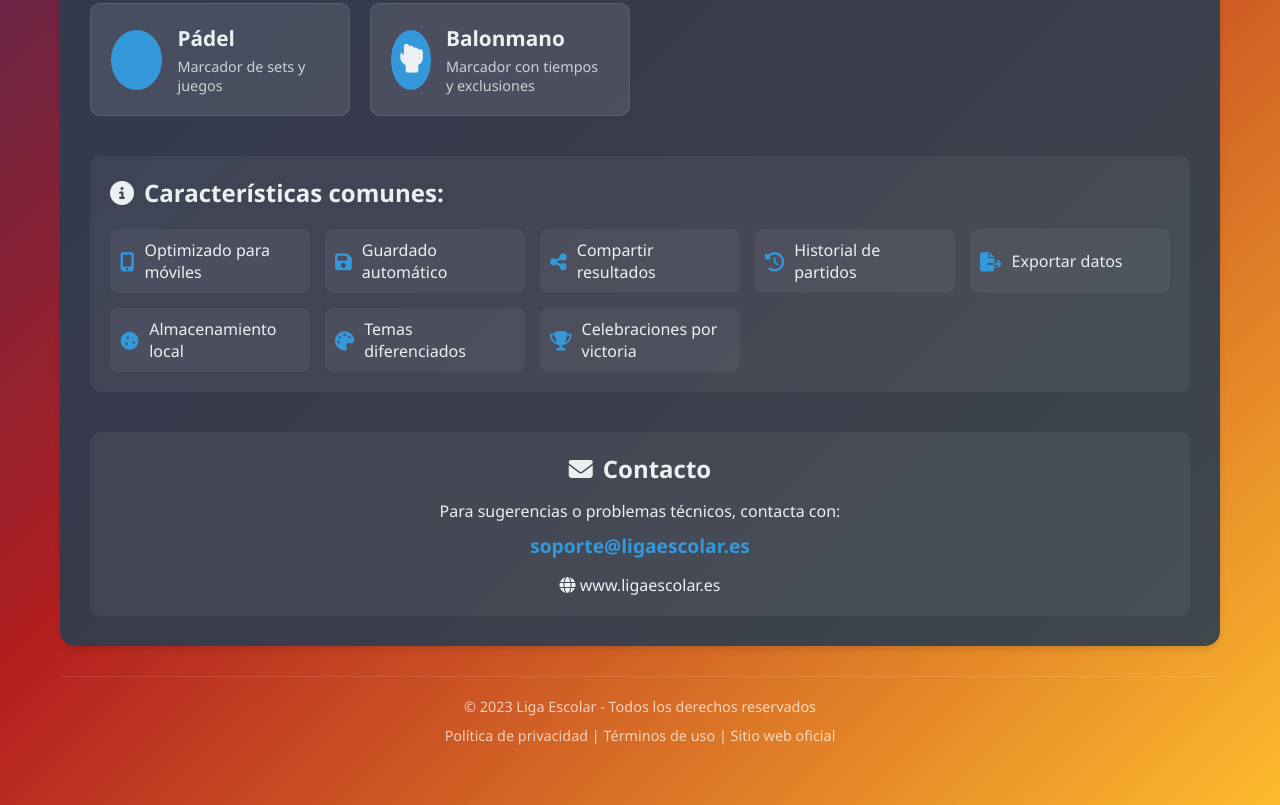
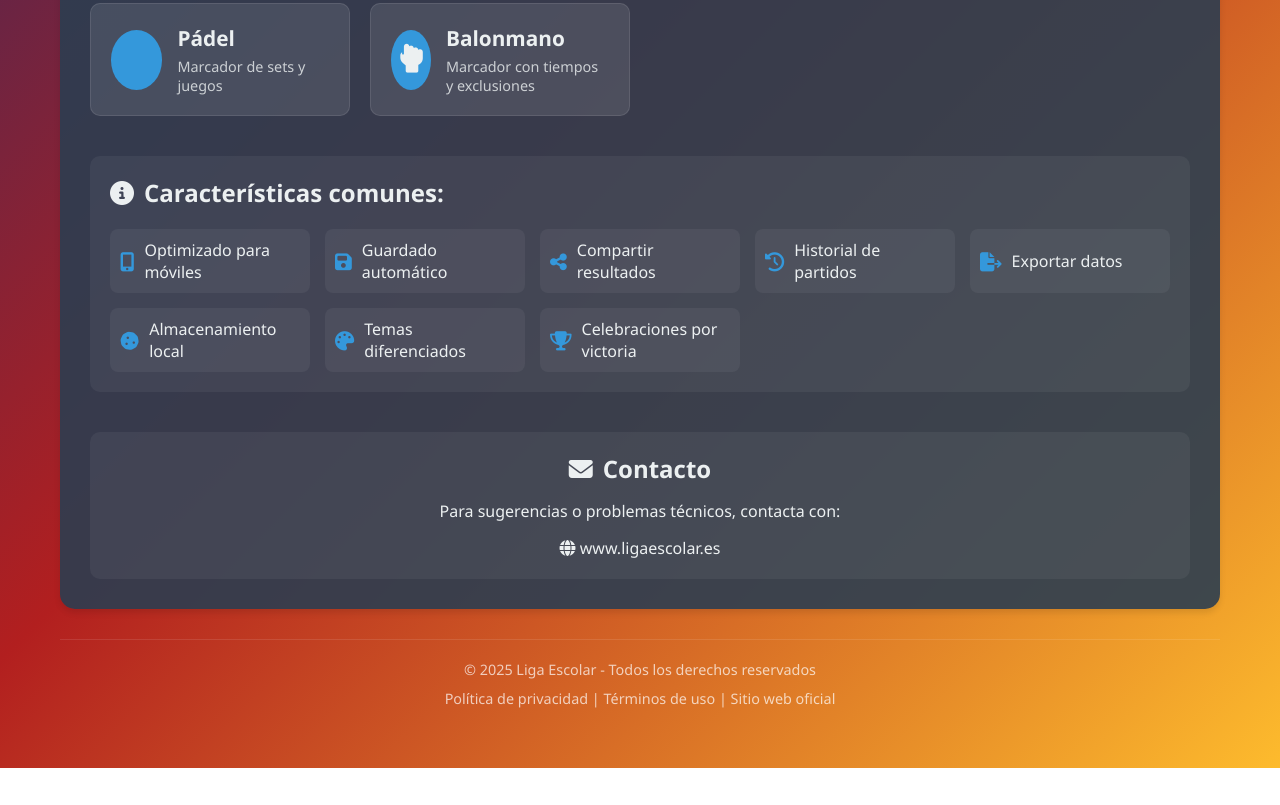
Before and after one commit to enfaseterminal/marcador-deportivo, a plain HTML site: page index.html in a window 1280 px wide. Shown: the part 728-1533 px from the top of the page. After the commit the page ends 1496 px from the top, so only its background shows below. Drawn offline with Linux system fonts and the light colour scheme.

Commit message:
Actualizar meta

```diff
--- a/index.html
+++ b/index.html
@@ -3,6 +3,7 @@
 <head>
     <meta charset="UTF-8">
     <meta name="viewport" content="width=device-width, initial-scale=1.0">
+    <meta http-equiv="Content-Security-Policy" content="upgrade-insecure-requests">
     <title>Liga Escolar - Marcadores Deportivos</title>
     <link rel="stylesheet" href="https://cdnjs.cloudflare.com/ajax/libs/font-awesome/6.4.0/css/all.min.css">
     <link rel="stylesheet" href="css/style.css">
@@ -188,7 +189,7 @@
             <div class="contact-section">
                 <h3><i class="fas fa-envelope"></i> Contacto</h3>
                 <p>Para sugerencias o problemas técnicos, contacta con:</p>
-                <p class="contact-email">soporte@ligaescolar.es</p>
+                <!-- <p class="contact-email">soporte@ligaescolar.es</p> -->
                 <p class="website-link">
                     <i class="fas fa-globe"></i>
                     <a href="https://www.ligaescolar.es" target="_blank">www.ligaescolar.es</a>
@@ -197,7 +198,7 @@
         </div>
 
         <footer>
-            <p>© 2023 Liga Escolar - Todos los derechos reservados</p>
+            <p>© 2025 Liga Escolar - Todos los derechos reservados</p>
             <p class="footer-links">
                 <a href="politica-privacidad.html">Política de privacidad</a> |
                 <a href="terminos-uso.html">Términos de uso</a> |
```
Also changed, not shown: minivoley/index.html (+1 -0 lines), voleibol/index.html (+1 -0 lines).
